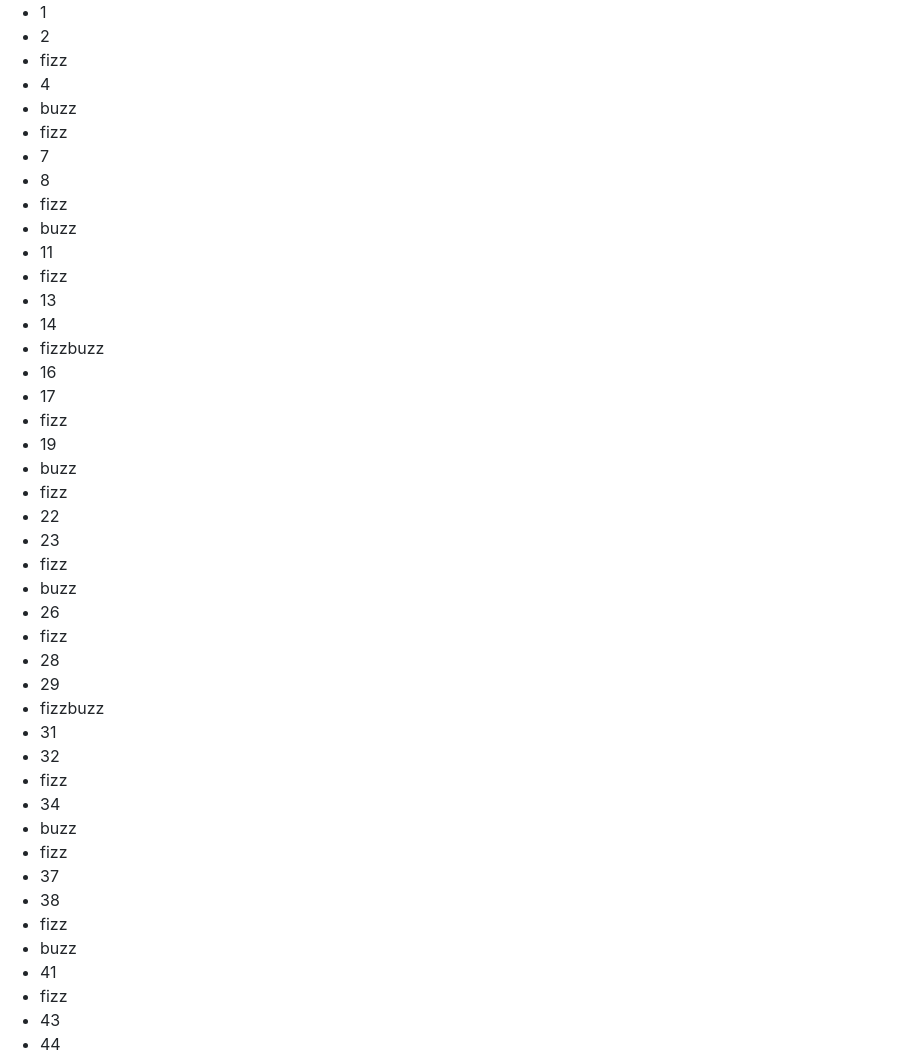
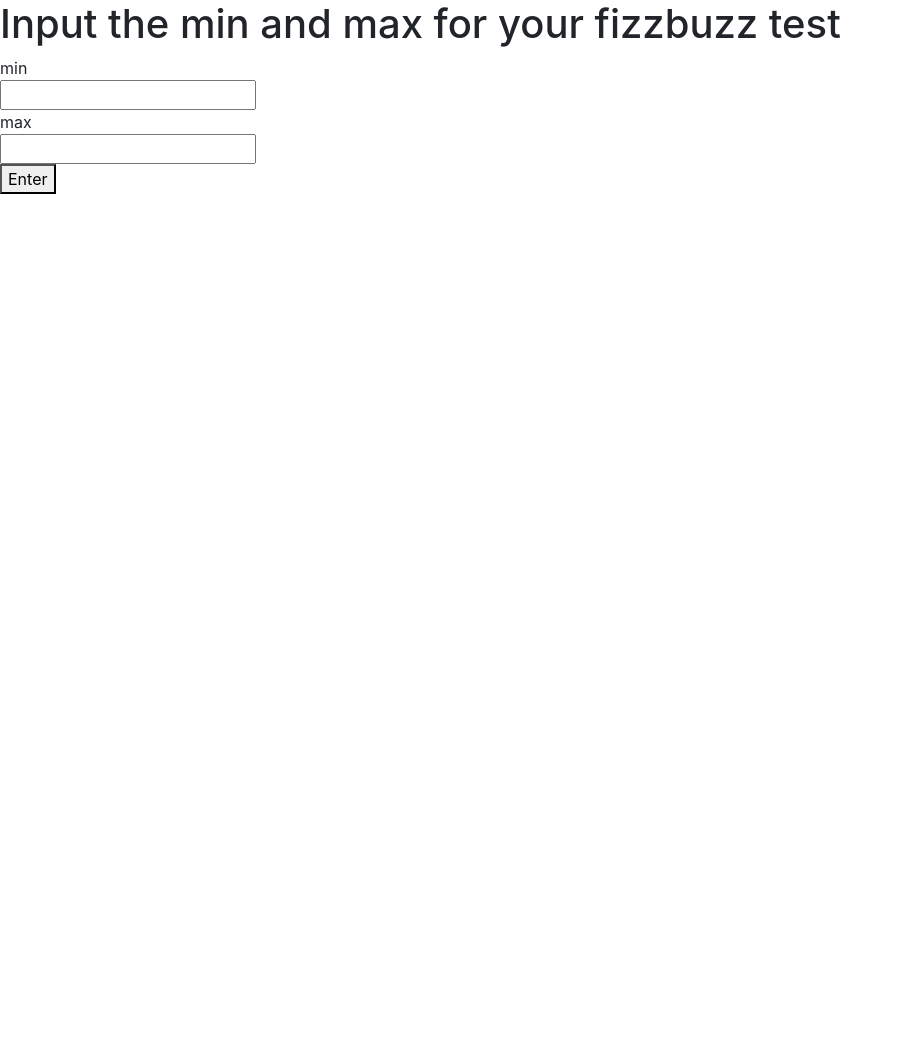
Before and after one commit to scrmbld/introJS, a website: page index.html in a window 1280 px wide. Shown: the top 1059 px of the page, without its empty margins (0-903 px from the left). After the commit the page ends 800 px from the top, so only its background shows below. Drawn offline with nearby package versions, Linux system fonts and the light colour scheme.

Commit message:
added inputs for fizzbuzz

```diff
--- a/index.html
+++ b/index.html
@@ -9,6 +9,13 @@
   <link rel="stylesheet" href="https://stackpath.bootstrapcdn.com/bootstrap/4.1.3/css/bootstrap.min.css" integrity="sha384-MCw98/SFnGE8fJT3GXwEOngsV7Zt27NXFoaoApmYm81iuXoPkFOJwJ8ERdknLPMO" crossorigin="anonymous">
 </head>
 <body>
+  <h1>Input the min and max for your fizzbuzz test</h1>
+  <div>min</div>
+  <input type="text" id="one">
+  <div>max</div>
+  <input type="text" id="two">
+  <div></div>
+  <button>Enter</button>
 <!-- js link -->
   <script src="js/scripts.js" type="text/javascript"></script>
 </body>
--- a/js/scripts.js
+++ b/js/scripts.js
@@ -82,10 +82,11 @@ footer.textContent=`Find us on FB`;
 document.body.insertBefore(footer, jsLink);
 */
 //fizzbuzz thingy
+function fizzbuzz(min, max){
   let ul=document.createElement(`ul`);
   document.body.insertBefore(ul, jsLink);
 
-for(let i=1;i<100;i++){
+  for(let i=min;i<=max;i++){
     let obj={};
     if(i%3==0 && i%5==0){
       obj[`fizzbuzz`+i]=`fizzbuzz`;
@@ -100,3 +101,22 @@ for(let i=1;i<100;i++){
     obj[`ans`+i].textContent=obj[`fizzbuzz`+i];
     ul.appendChild(obj[`ans`+i]);
   }
+}
+function input(){
+  let minInput=document.querySelector(`#one`);
+  let maxInput=document.querySelector(`#two`);
+  let enter=document.querySelector(`button`);
+
+  minInput.addEventListener(`input`, e =>{
+
+  })
+  maxInput.addEventListener(`input`, e=>{
+
+  })
+  enter.addEventListener(`click`, e=>{
+    console.log(minInput.value);
+    console.log(maxInput.value);
+    fizzbuzz(minInput.value, maxInput.value);
+  })
+}
+input();
```
Lines whose indentation alone changed are shown as unchanged.
